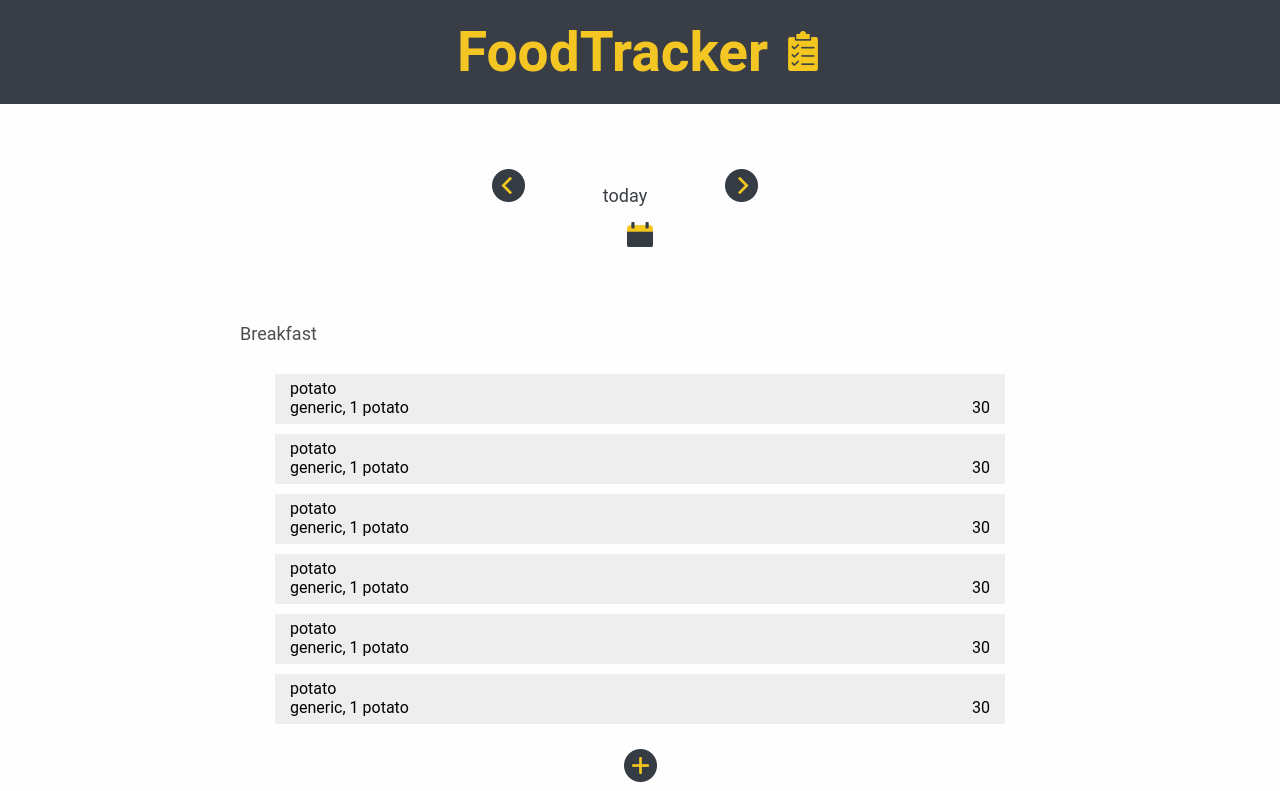
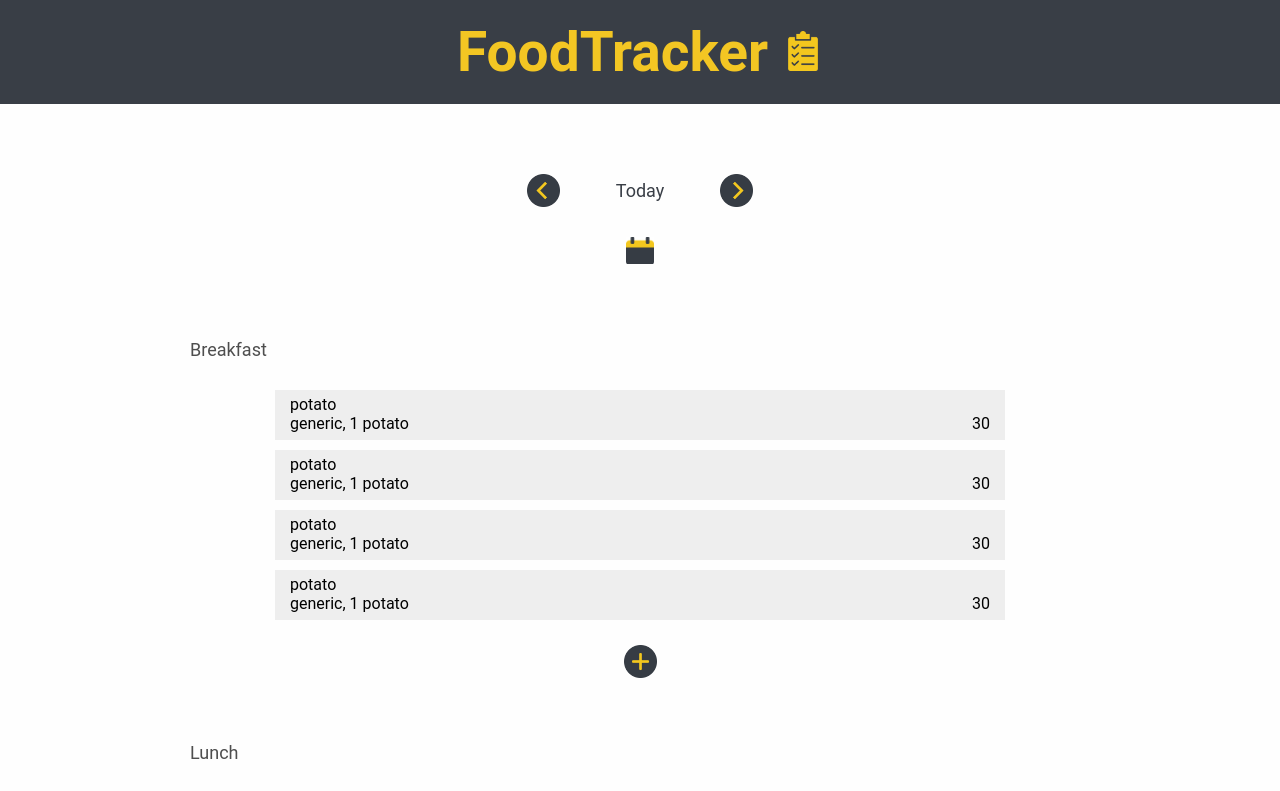
Before and after one commit to emmanuelrocha001/food-tracker, a React (Create React App) app: page / in a window 1280 px wide. Shown: the top 791 px of the page. Built offline with nearby package versions, Linux system fonts and the light colour scheme.

Commit message:
fixed date picker ui

```diff
--- a/src/App.css
+++ b/src/App.css
@@ -10,7 +10,7 @@
   display: block;
   align-items: center;
   justify-content: center;
-  font-family: 'Open Sans', sans-serif;
+  /* font-family: 'Open Sans', sans-serif; */
   /* font-family: 'Open Sans', sans-serif; */
   font-family: 'Roboto', sans-serif;
 
@@ -93,24 +93,26 @@ h1 {
 
 .DateContainer {
   background: #FEFEFE;
+  /* background: red; */
   width: 80%;
   max-width: 700px;
 
   /* background: red; */
   padding-top: 20px;
   padding-bottom: 30px;
-  margin-top: 30px;
+  margin-top: 50px;
   margin-bottom: 30px;
   display: inline-block;
   /* background: red; */
   color: #f3c623;
-  font-size: 20px;
+  font-size: 22px;
   /* background: red; */
 
 
 }
 
 .CurrentDate {
+
   margin: auto;
   min-width: 100px;
 
@@ -118,25 +120,20 @@ h1 {
   /* background: #FF7F23; */
   font-size: large;
   color: #393e46;
-  padding-left: 10px;
-  padding-right: 10px;
   display: inline-block;
+  margin-left: 30px;
   margin-right: 30px;
+  vertical-align: middle;
   /* background: #FF7F23; */
 
 }
 
 .ArrowButtonContainer {
 
-  /* background: #393e46; */
-  /* background: #FF7F23; */
   color: white;
-  padding-left: 10px;
-  padding-right: 10px;
   padding-top: 0px;
   display: inline-block;
-  margin-right: 30px;
-  margin-top: 15px;;
+  vertical-align: middle;
 
 
 }
@@ -177,7 +174,7 @@ h1 {
   /* position: relative; */
   /* margin-left: 30px; */
   margin-bottom: 30px;
-  width: 80%;
+  width: 90%;
 }
 
 .MealContainer{
@@ -192,7 +189,7 @@ h1 {
 
   /* background: #D6F5FF; */
   /* background: #35CFFF; */
-  width: 80%;
+  width: 95%;
   max-width: 1000px;
   /* width: 750px;
   max-width: 750px; */
@@ -226,7 +223,8 @@ h1 {
   /* background: #D6F5FF; */
 
   width: 80%;
-  height: 600px;
+  height: 90%;
+  max-height: 850px;
   max-width: 450px;
   border-radius: 30px;
 
@@ -324,12 +322,18 @@ h1 {
   /* background:#fff url(https://cdn1.iconfinder.com/data/icons/cc_mono_icon_set/blacks/16x16/calendar_2.png)  97% 50% no-repeat ; */
   background:#fff url(./calendar.png) no-repeat ;
   background-size: 100%;
-  margin-top: 15px;
-  width: 25px;
-  height: 25px;
+  width: 27px;
+  height: 27px;
   /* width: 500px; */
   /* height: 500px; */
+  display: block;
+  margin: auto;
+  margin-top: 30px;
   border: none;
+  font-family: 'Roboto', sans-serif;
+
+  /* background: red; */
+
 }
 
 .Calendar:focus {
--- a/src/App.js
+++ b/src/App.js
@@ -31,11 +31,11 @@ function DatePicker(props){
 
   var actualDateString =''
   if(dateString == todayString) {
-    actualDateString = "today";
+    actualDateString = "Today";
   } else if(dateString == yesterdayString) {
-    actualDateString = "yesterday";
+    actualDateString = "Yesterday";
   } else if(dateString == tomorrowString) {
-    actualDateString = "tomorrow";
+    actualDateString = "Tomorrow";
   } else {
     actualDateString = dateString;
   }
@@ -52,10 +52,7 @@ function DatePicker(props){
         <img className="ArrowButton" src={right}>
         </img>
       </div>
-      <div ClassName="ArrowButtonContainer">
       <input onChange={props.handleDateChange} className="Calendar" type="date"/>
-
-      </div>
   </div>
   );
 }
@@ -82,9 +79,6 @@ function Meal(props){
       <Item />
       <Item />
       <Item />
-      <Item />
-      <Item />
-
       <img className="AddButton" src={plus} onClick={props.handleItemAdditionScreenEnter}></img>
 
     </div>
```
